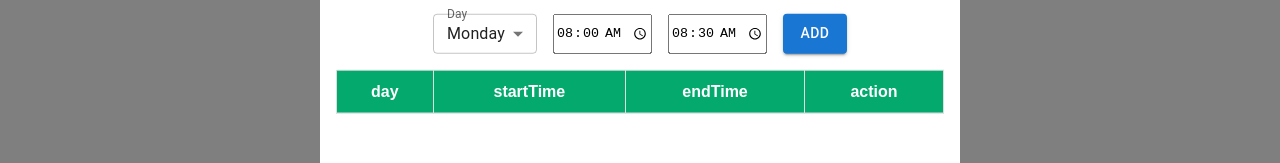
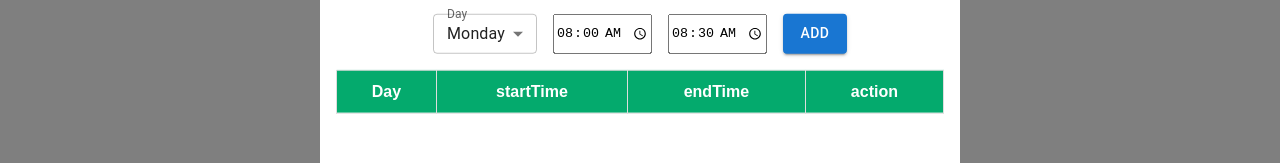
Before and after one commit to ncardenas/scheduler, a React (Create React App) app: page / in a window 1280 px wide. Both pictures are taken after a click on the button "NEW ENTRY". Shown: the part 291-454 px from the top of the page. Built offline with nearby package versions, Linux system fonts and the light colour scheme.

Commit message:
add and remove times

```diff
--- a/src/component/Form.tsx
+++ b/src/component/Form.tsx
@@ -1,5 +1,5 @@
 import React, { useState } from 'react';
-import { Stack, Typography, Box, Button } from '@mui/material';
+import { Stack, Typography, Box } from '@mui/material';
 import {
   IDField,
   NameField,
@@ -21,7 +21,7 @@ export interface Availability {
   day: string;
   startTime: string;
   endTime: string;
-  action: JSX.Element;
+  delete: (tableData: Availability[], arg: number) => void;
 }
 export const Form = ({ handleParentSubmit, handleParentClose }) => {
   const validTopics = ['Speech', 'Another', 'AnotherAnother'];
@@ -49,21 +49,23 @@ export const Form = ({ handleParentSubmit, handleParentClose }) => {
 
   const [times, setTimes] = useState<Availability[]>([]);
 
-  const handleDeleteTime = () => {
-    console.log('delete time');
+  const handleDeleteTime = (tableData, index) => {
+    const update = tableData.filter((_, i) => i !== index);
+    setTimes(update);
   };
 
   const handleAddTime = () => {
     // must match table headers to display data
-    setTimes((prev) => [
-      ...prev,
-      {
-        day,
-        startTime,
-        endTime,
-        action: <DeleteTimeEntry handleClick={handleDeleteTime} />,
-      },
-    ]);
+    const newEntry: Availability = {
+      day,
+      startTime,
+      endTime,
+      delete: handleDeleteTime,
+    };
+
+    const update = [...times, newEntry];
+
+    setTimes(update);
   };
 
   const handleSubmit = () => {
--- a/src/component/TimeTable.tsx
+++ b/src/component/TimeTable.tsx
@@ -1,11 +1,36 @@
 import React from 'react';
 import { BasicTable } from '../BasicTable';
+import { Availability } from './Form';
+import { DeleteTimeEntry } from './Buttons';
+interface Props {
+  times: Availability[];
+}
 
-export const TimeTable = ({ times }) => {
-  const column_names = ['day', 'startTime', 'endTime', 'action'];
+export const TimeTable = ({ times }: Props) => {
+  const column_names = ['Day', 'startTime', 'endTime', 'action'];
   const columns = column_names.map((name) => {
     return { Header: name, accessor: name };
   });
 
-  return <BasicTable c={columns} d={times} />;
+  // return <BasicTable c={columns} d={times} />;
+  const headers = column_names.map((name) => <th key={name}>{name}</th>);
+  const rows = times.map((time, index) => (
+    <tr key={index}>
+      <td>{time.day}</td>
+      <td>{time.startTime}</td>
+      <td>{time.endTime}</td>
+      <td>
+        <DeleteTimeEntry handleClick={() => time.delete(times, index)} />
+      </td>
+    </tr>
+  ));
+
+  return (
+    <table>
+      <thead>
+        <tr>{headers}</tr>
+      </thead>
+      <tbody>{rows}</tbody>
+    </table>
+  );
 };
```
